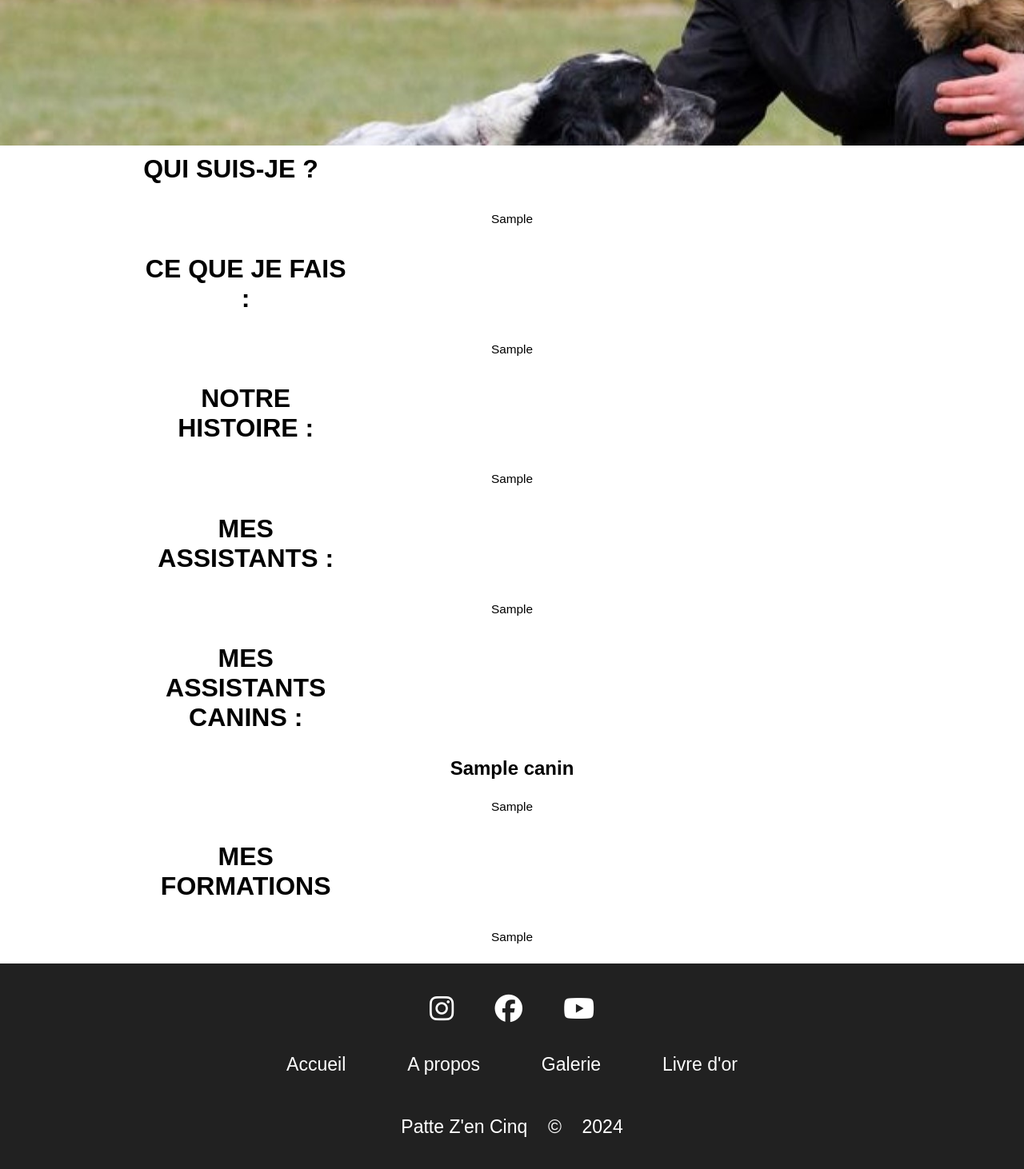
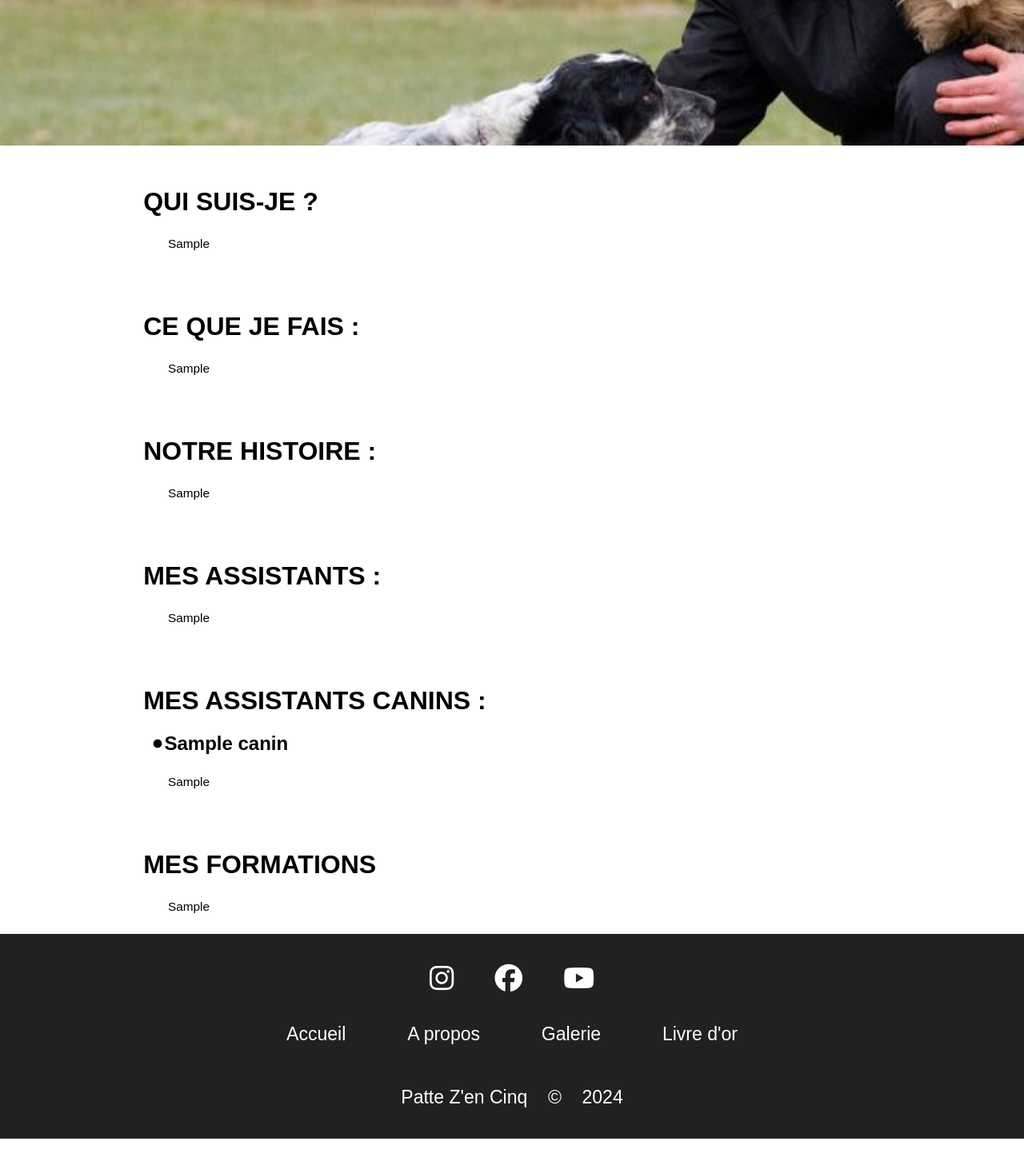
Before and after one commit to Helder-Salgueiro-Goncalves/D-p-t-pat-s-en-cinq, a PHP site: page /A_propos.php in a window 1280 px wide. Shown: the part 669-2131 px from the top of the page at 80% size. After the commit the page ends 2093 px from the top, so only its background shows below. Run offline with PHP 8.4, Linux system fonts and the light colour scheme; tables that the repository leaves empty or names only in its code hold one stand-in row (values such as "Sample post"); some libraries are stand-ins or nearby versions.

Commit message:
Page a propos finie

```diff
--- a/A_propos/A_propos.css
+++ b/A_propos/A_propos.css
@@ -9,11 +9,11 @@ body{
     justify-content: center;
 }
 .details-container h2{
-display: flex;
-justify-content: flex-start;
-text-align: center;
-font-size: 200%;
-margin: 1% 70% 1% 5%;
+    display: flex;
+    justify-content: flex-start;
+    text-align: center;
+    font-size: 200%;
+    margin: 5% 5% 0% 5%;
 }
 .txt-presentation{
     opacity: 100%;
@@ -28,18 +28,15 @@ margin: 1% 70% 1% 5%;
     text-shadow: 6px 6px 0px rgba(0,0,0,0.2)
 }
 .details-container p{
-    text-align: center;
-    padding: 2% 5% 2% 5%;
+    padding: 2% 0% 2% 8%;
     font-size: 1.2vw;
     line-height: 27px;
 }
 .details-container h3{
+    padding: 2% 5% 0% 6%;
+    font-size: 150%;
+    align-items: center;
     display: flex;
-    justify-content: center;
-    align-items: center;
-    text-align: center;
-    padding: 2% 5% 0% 5%;
-    font-size: 150%;
 }
 
 .s2{
--- a/A_propos/A_propos.php
+++ b/A_propos/A_propos.php
@@ -77,7 +77,7 @@ $libelle_assistant = $libelle_assistant['assistant_libelle'];
             <h2>MES ASSISTANTS CANINS : </h2>
             <?php foreach ($listeChien as $elementDeLaListeChien) { ?>
 
-                <h3><?= $elementDeLaListeChien['assistant_canin_nom'] ?></h3>
+                <h3><img src="../assets/point.png" width="16px" height="16px"> <?= $elementDeLaListeChien['assistant_canin_nom'] ?></h3>
                 <p><?= $elementDeLaListeChien['assistant_canin_libelle'] ?></p>
             <?php } ?>
         </div>
@@ -88,7 +88,7 @@ $libelle_assistant = $libelle_assistant['assistant_libelle'];
             <h2>MES FORMATIONS </h2>
             <?php foreach ($listeFormation as $elementDeLaListeFormation) { ?>
 
-                <p><?= $elementDeLaListeFormation['formation_libelle'] ?></p>
+                <p> <?= $elementDeLaListeFormation['formation_libelle'] ?></p>
 
             <?php } ?>
         </div>
```
Also changed, not shown: assets/logo-teste.jpg (deleted), assets/point.png (added).
